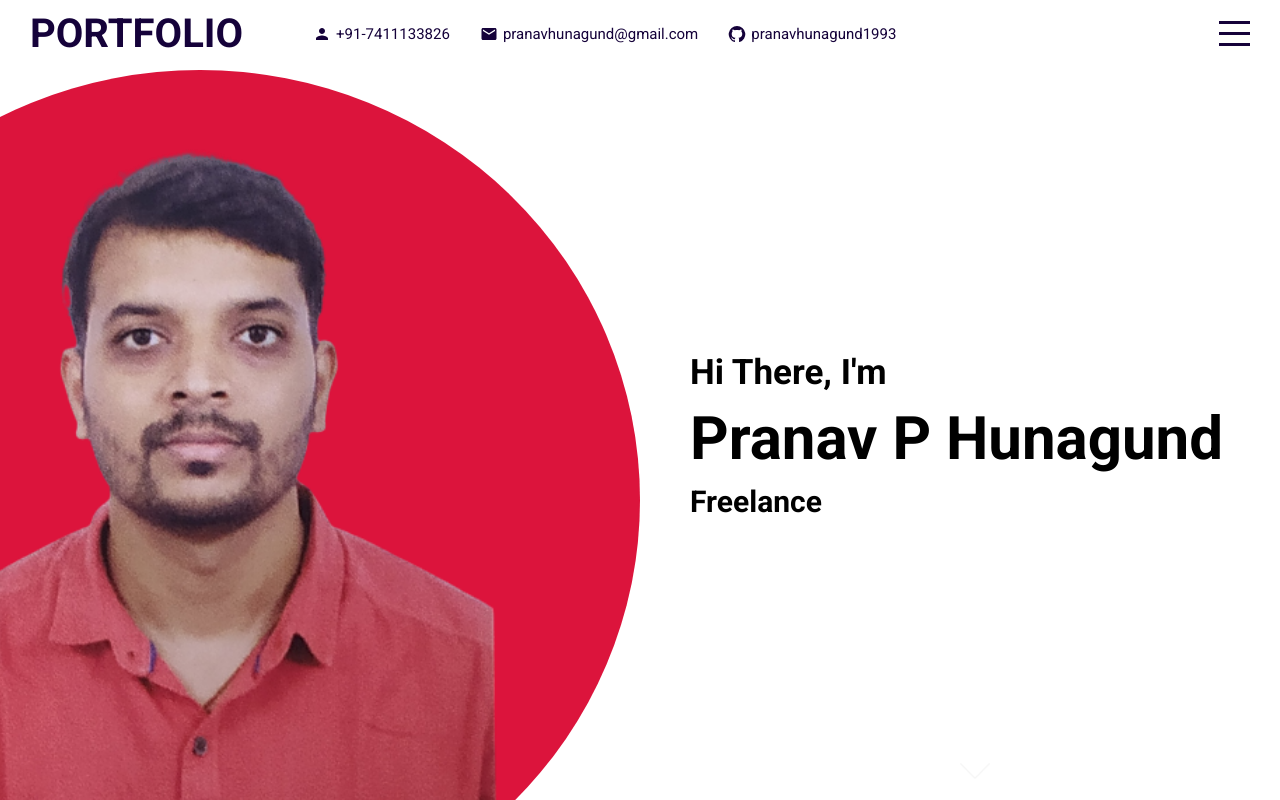
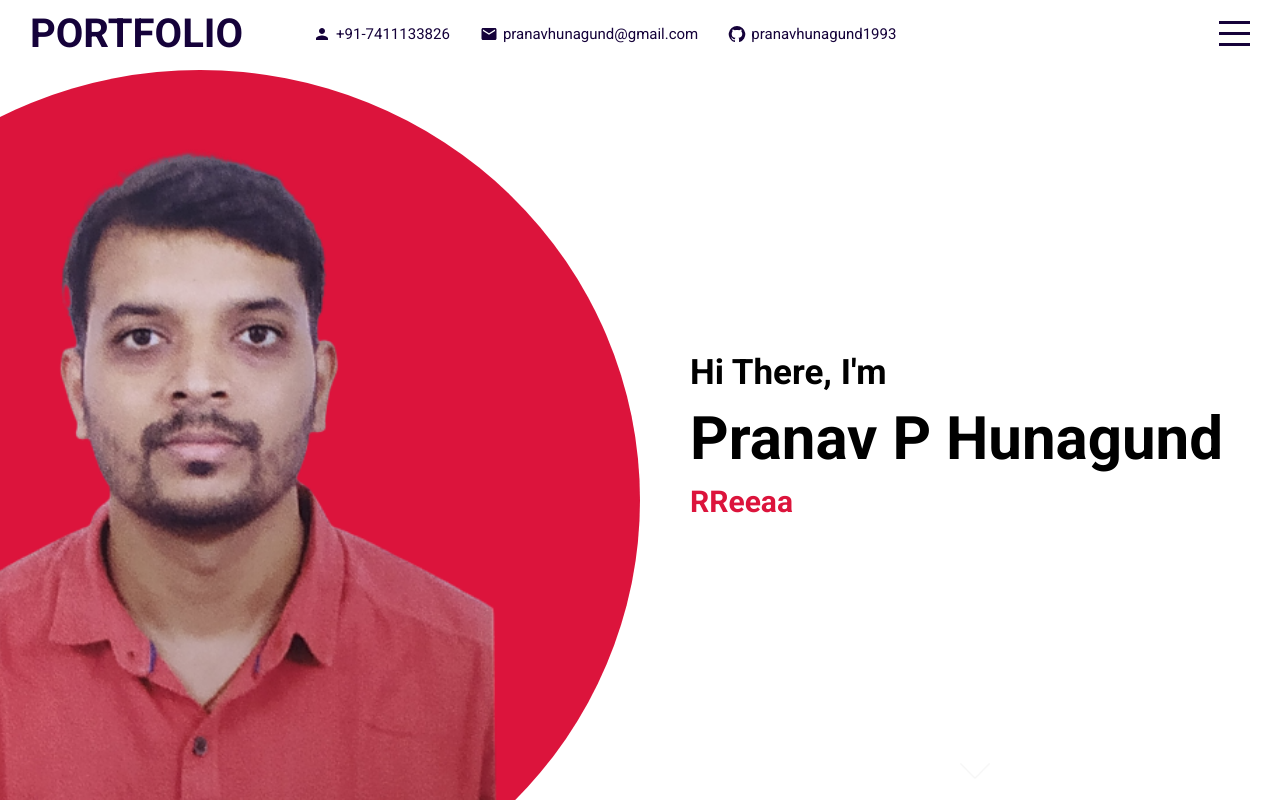
Before and after one commit to pranavhunagund1993/react-portfolio, a React (Create React App) app: page / in a window 1280 px wide. Built offline with nearby package versions, Linux system fonts and the light colour scheme.

Commit message:
react portfolio intro completed

```diff
--- a/package.json
+++ b/package.json
@@ -10,6 +10,7 @@
     "@testing-library/jest-dom": "^5.16.5",
     "@testing-library/react": "^13.4.0",
     "@testing-library/user-event": "^13.5.0",
+    "ityped": "^1.0.3",
     "react": "^18.2.0",
     "react-dom": "^18.2.0",
     "react-scripts": "5.0.1",
--- a/src/components/intro/Intro.jsx
+++ b/src/components/intro/Intro.jsx
@@ -1,7 +1,19 @@
-import React from 'react';
+import React, { useEffect, useRef } from 'react';
 import "./intro.scss";
+import { init } from 'ityped';
 
 function Intro() {
+
+    const textRef = useRef();
+
+    useEffect(() => {
+        init(textRef.current, {
+            showCursor: false,
+            backDelay: 1500,
+            strings: ["Web Developer", "React Developer", "MERN Full Stack Developer"],
+         })
+    }, []);
+
     return (
         <div className="intro" id='intro'>
             <div className="left">
@@ -13,7 +25,7 @@ function Intro() {
                 <div className="wrapper">
                     <h2>Hi There, I'm</h2>
                     <h1>Pranav P Hunagund</h1>
-                    <h3>Freelance <span></span></h3>
+                    <h3><span ref={textRef}></span></h3>
                 </div>
                 <a href="#portfolio">
                     <img src="assets/down.png" alt="Down Arrow" />
--- a/src/components/intro/intro.scss
+++ b/src/components/intro/intro.scss
@@ -45,6 +45,11 @@
 
             h3 {
                 font-size: 30px;
+
+                span {
+                    font-size: inherit;
+                    color: crimson;
+                }
             }
         }
 
```
Also changed, not shown: 1 other file (tests, documents, lock files or other folders).
